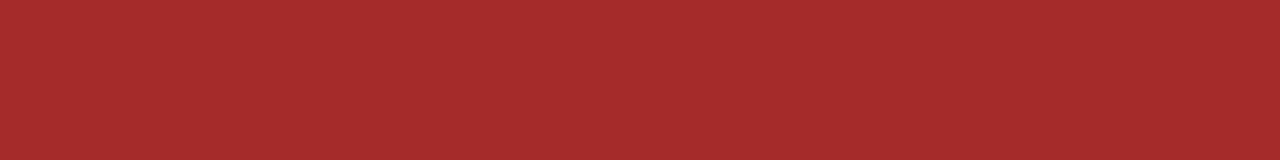
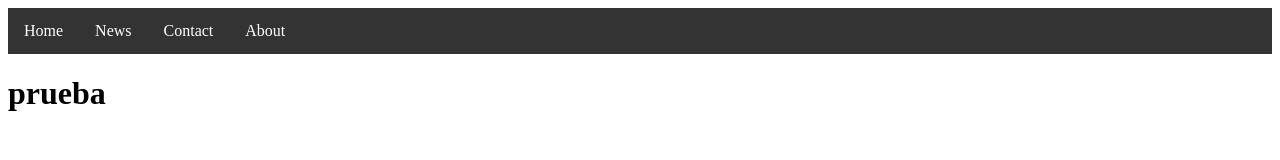
Before and after one commit to Martocrates/proyecto-inv, a plain HTML site: page index.html in a window 1280 px wide. Drawn offline with Linux system fonts and the light colour scheme.

Commit message:
Barra de navegacion agregada

```diff
--- a/estiloscss.css
+++ b/estiloscss.css
@@ -1,5 +1,21 @@
-body {
-    background-color: brown;
-    font-weight:bold;
-    color:#F01;
-}
+
+ul {
+    list-style-type: none;
+    margin: 0;
+    padding: 0;
+    overflow: hidden;
+    background-color: #333;
+  }
+  li {
+    float: left;
+  }
+  li a {
+    display: block;
+    color: white;
+    text-align: center;
+    padding: 14px 16px;
+    text-decoration: none;
+  }
+  li a:hover {
+    background-color: #111;
+  }
--- a/index.html
+++ b/index.html
@@ -8,7 +8,19 @@
     <script src="js.js"></script>
     <link href="estiloscss.css" rel="stylesheet" type="text/css">
 </head>
+<header>
+    <ul>
+        <li><a class="active" href="#home">Home</a></li>
+        <li><a href="#news">News</a></li>
+        <li><a href="#contact">Contact</a></li>
+        <li><a href="#about">About</a></li>
+      </ul>
+</header>
 <body>
+    <h1>prueba</h1>
+</body>
 
-</body>
+<footer>
+
+</footer>
 </html>
```
